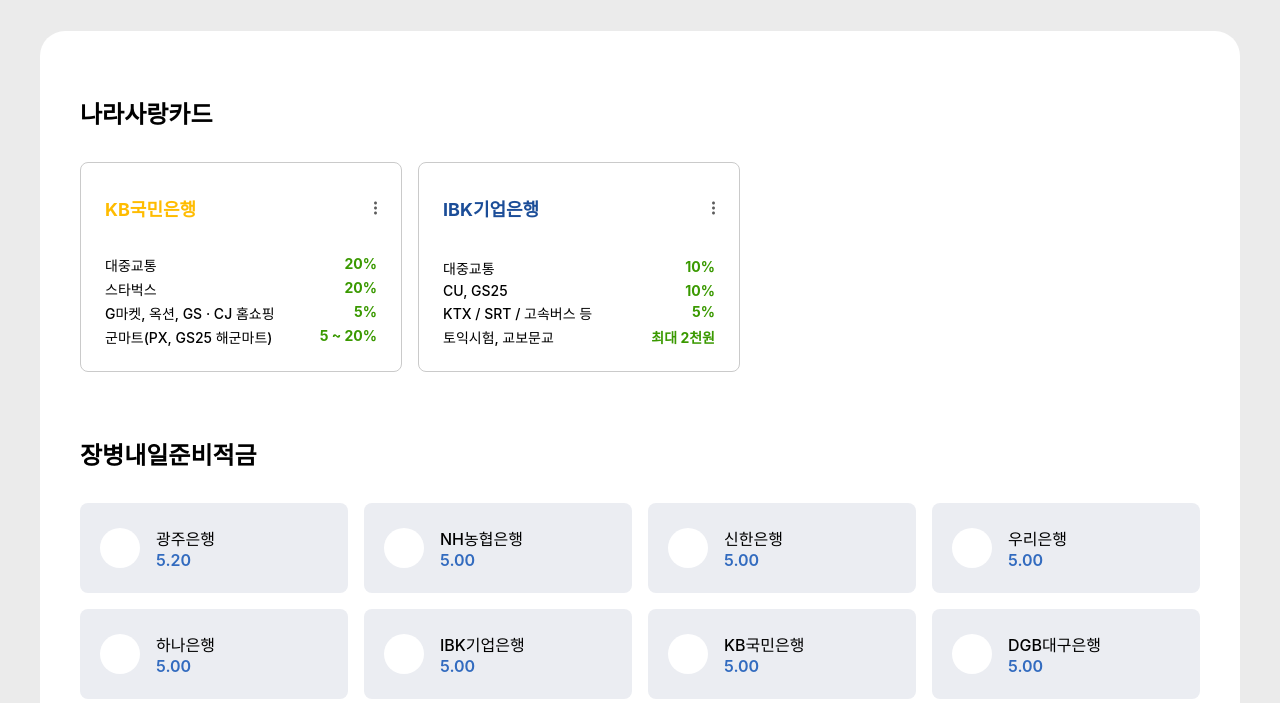
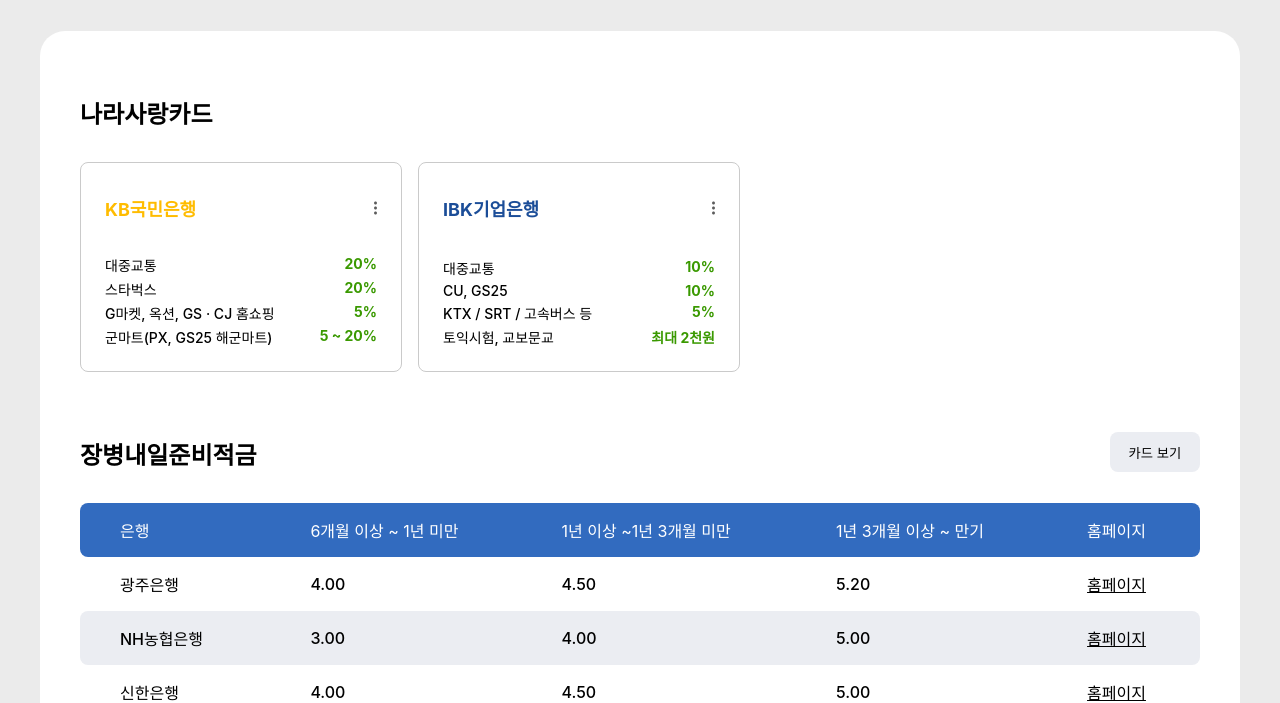
Before and after one commit to k1a11220/goonin, a Gatsby site: page / in a window 1280 px wide. Shown: the part 97-800 px from the top of the page. Built offline with nearby package versions, Linux system fonts and the light colour scheme; Gatsby itself is replaced by a stand-in of ours.

Commit message:
Implement table view toggle

```diff
--- a/src/components/fundTable.js
+++ b/src/components/fundTable.js
@@ -2,9 +2,7 @@
 import styled from "styled-components";
 import { FundList } from "../constants/fundList";
 
-const Container = styled.section`
-  margin-top: 32px;
-`;
+const Container = styled.section``;
 
 const FundTable = () => {
   console.log(FundList);
--- a/src/pages/index.js
+++ b/src/pages/index.js
@@ -1,4 +1,4 @@
-import React from "react";
+import React, { useState } from "react";
 import Layout from "../layout/layout";
 import styled from "styled-components";
 import LgCard from "../components/lgCard";
@@ -29,7 +29,25 @@
   display: flex;
 `;
 
+const FundTitle = styled.div`
+  display: flex;
+  justify-content: space-between;
+
+  & button {
+    position: relative;
+    top: -4px;
+    cursor: pointer;
+    width: 90px;
+    height: 40px;
+    border: none;
+    border-radius: 8px;
+    background-color: #ebedf2;
+  }
+`;
+
 const IndexPage = () => {
+  const [table, setTable] = useState(true);
+
   return (
     <Layout>
       <Container>
@@ -66,9 +84,16 @@
             </NaraCard>
           </ContentsWrapper>
           <ContentsWrapper>
-            <h2>장병내일준비적금</h2>
-            {/* <FundTable /> */}
-            <FundCard />
+            <FundTitle>
+              <h2>장병내일준비적금</h2>
+              <button
+                onClick={(e) => setTable(!table)}
+                bgcolor={table === true ? "#0a0a0a" : "#326BBF"}
+              >
+                {table === true ? "카드 보기" : "표 보기"}
+              </button>
+            </FundTitle>
+            {table === true ? <FundTable /> : <FundCard />}
           </ContentsWrapper>
           <ContentsWrapper>
             <h2>제주지역 항공료 지원</h2>
```
